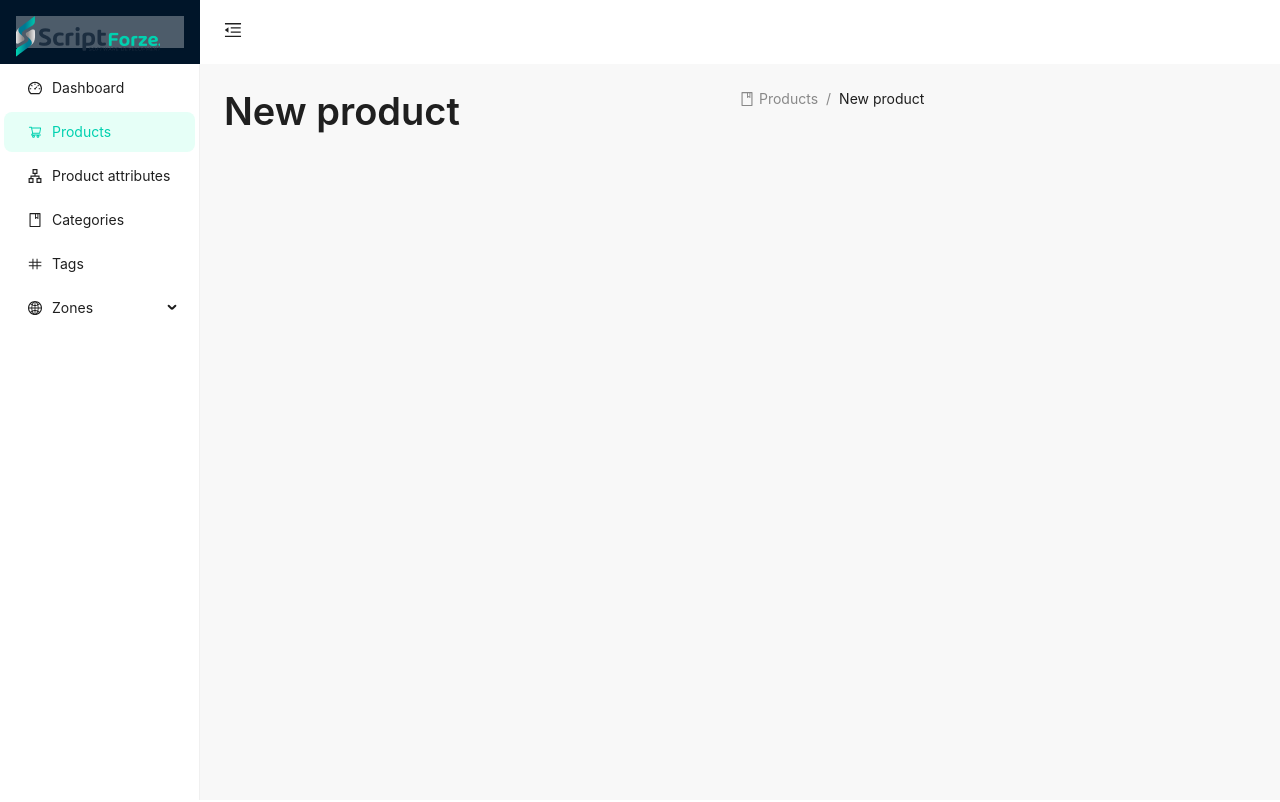
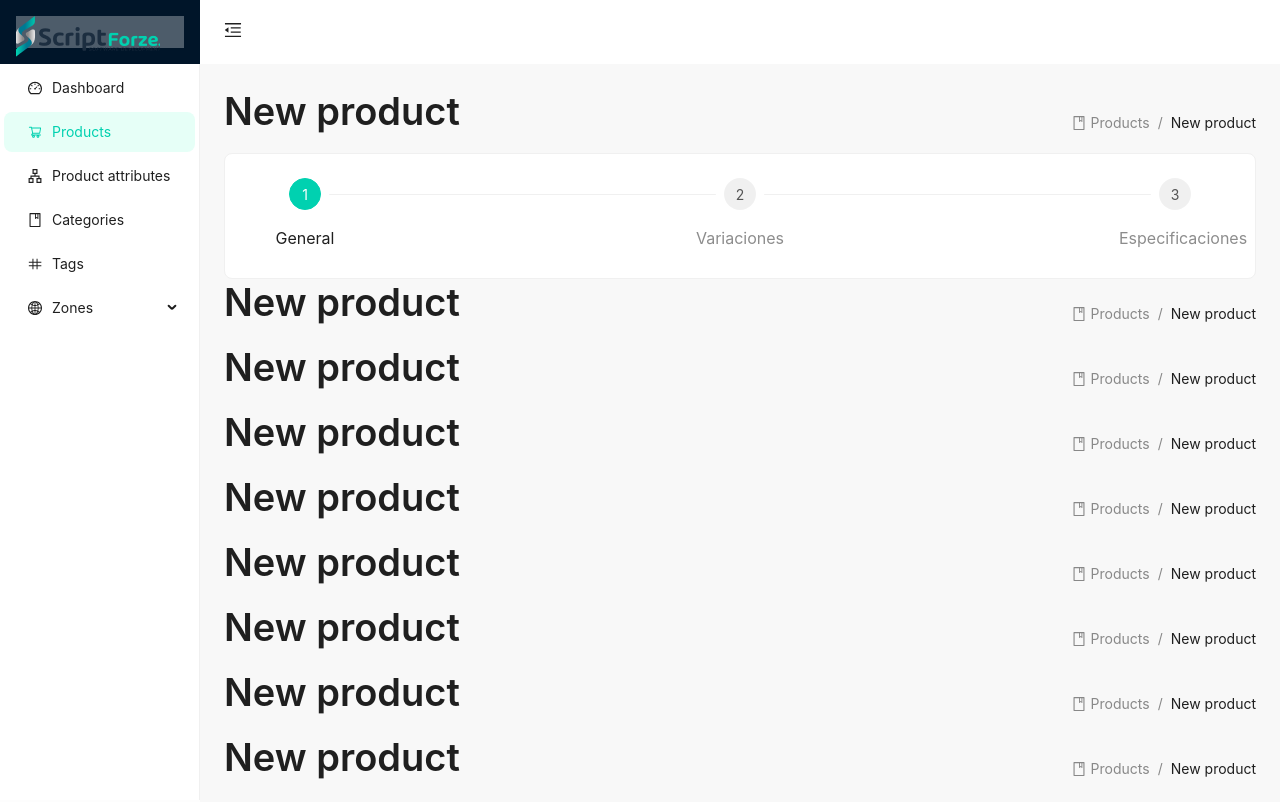
Before and after one commit to scriptforze/ecommerce-frontend, a React (Vite) app: page /products in a window 1280 px wide. Shown: the top 802 px of the page. Built offline with nearby package versions, Linux system fonts and the light colour scheme; no server answers.

Commit message:
Adding animation to the CustomAffixContainer for products page

```diff
--- a/src/modules/categories/pages/CreateCategoryPage/CreateCategoryPage.tsx
+++ b/src/modules/categories/pages/CreateCategoryPage/CreateCategoryPage.tsx
@@ -8,7 +8,7 @@ export const CreateCategoryPage = () => {
   return (
     <>
       <PageHeader title="Create category" breadCrumbItems={BREADCRUMB_ITEMS} />
-      <Card style={{ background: "#fff" }}>
+      <Card>
         <StoreCategoryForm />
       </Card>
     </>
--- a/src/modules/common/layout/AdminLayout/AdminLayout.tsx
+++ b/src/modules/common/layout/AdminLayout/AdminLayout.tsx
@@ -104,10 +104,11 @@ export const AdminLayout = () => {
         </Header>
         <Content
           style={{
+            padding: 24,
             marginTop: "64px",
-            padding: 24,
+            position: "relative",
+            background: "#f8f8f8",
             minHeight: "calc(100vh - 64px)",
-            background: "#f8f8f8",
           }}
         >
           <Outlet />
--- /dev/null
+++ b/src/modules/products/components/CustomAffixContainer/CustomAffixContainer.tsx
@@ -0,0 +1,6 @@
+import { StyledAffixContainer } from "./styled";
+import { CustomAffixContainerProps } from "./types";
+
+export const CustomAffixContainer = (props: CustomAffixContainerProps) => {
+  return <StyledAffixContainer {...props} />;
+};
--- /dev/null
+++ b/src/modules/products/components/CustomAffixContainer/index.ts
@@ -0,0 +1 @@
+export * from "./CustomAffixContainer";
--- /dev/null
+++ b/src/modules/products/components/CustomAffixContainer/styled.ts
@@ -0,0 +1,46 @@
+import { Affix } from "antd";
+import styled, { css, keyframes } from "styled-components";
+import { CustomAffixContainerProps } from "./types";
+
+const animateHorizontalEaseIn = keyframes`
+  0% {
+    margin-left: 24px;
+    width: calc(100% - 48px);
+  }
+  100%{
+    width: 100%;
+    margin-left: 0px;
+  }
+`;
+
+const animateHorizontalEaseOut = keyframes`
+  from {
+    margin-left: -24px;
+    width: calc(100% + 48px);
+  }
+  to {
+    width: 100%;
+  }
+
+`;
+
+export const StyledAffixContainer = styled(Affix)<CustomAffixContainerProps>`
+  animation: ${animateHorizontalEaseOut} 200ms ease-out;
+  ${({ $affixed }) =>
+    $affixed &&
+    css`
+      left: 0;
+      width: 100%;
+      position: absolute;
+      animation: ${animateHorizontalEaseIn};
+      animation-duration: 200ms;
+      animation-timing-function: ease-in;
+      .ant-affix {
+        .ant-card,
+        .ant-card-body {
+          border-left: none;
+          border-radius: 0px;
+        }
+      }
+    `}
+`;
--- /dev/null
+++ b/src/modules/products/components/CustomAffixContainer/types.ts
@@ -0,0 +1,5 @@
+import { AffixProps } from "antd";
+
+export interface CustomAffixContainerProps extends AffixProps {
+  $affixed: boolean;
+}
--- /dev/null
+++ b/src/modules/products/components/index.ts
@@ -0,0 +1,2 @@
+export * from "./CustomAffixContainer";
+export * from "./ProductCreationSteps";
--- /dev/null
+++ b/src/modules/products/index.ts
@@ -0,0 +1,3 @@
+export * from "./pages";
+export * from "./components";
+export * from "./routes";
--- a/src/modules/products/pages/CreateProduct/CreateProduct.tsx
+++ b/src/modules/products/pages/CreateProduct/CreateProduct.tsx
@@ -1,29 +1,43 @@
-import { BookOutlined } from "@ant-design/icons";
-import { Breadcrumb, Col, Row, Typography } from "antd";
-import { Link } from "react-router-dom";
-import { ProductsRoutesList } from "../../routes/constants";
-
-const { Title } = Typography;
-const { Item: BreadcrumbItem } = Breadcrumb;
+import { Card, Steps } from "antd";
+import { useState } from "react";
+import { PageHeader } from "@/modules/common/components/PageHeader/PageHeader";
+import { BREADCRUMB_ITEMS, STEPS_ITEMS } from "./constants";
+import { CustomAffixContainer } from "../../components";
 
 export const CreateProduct = () => {
+  const [affixed, setAffixed] = useState(false);
   document.title = "Ecommerce - New Product";
+
+  const onAffixChanged = (affixValue?: boolean) => {
+    const isAffixed = affixValue !== undefined ? affixValue : false;
+    setAffixed(isAffixed);
+  };
+
   return (
-    <Row justify="space-between">
-      <Col span={12}>
-        <Title level={1}>New product</Title>
-      </Col>
-      <Col span={12}>
-        <Breadcrumb>
-          <BreadcrumbItem>
-            <Link to={ProductsRoutesList.PRODUCTS}>
-              <BookOutlined style={{ marginRight: "5px" }} />
-              <span>Products</span>
-            </Link>
-          </BreadcrumbItem>
-          <BreadcrumbItem>New product</BreadcrumbItem>
-        </Breadcrumb>
-      </Col>
-    </Row>
+    <>
+      <PageHeader title="New product" breadCrumbItems={BREADCRUMB_ITEMS} />
+      <CustomAffixContainer
+        offsetTop={64}
+        $affixed={affixed}
+        onChange={onAffixChanged}
+      >
+        <Card>
+          <Steps current={0} labelPlacement="vertical" items={STEPS_ITEMS} />
+        </Card>
+      </CustomAffixContainer>
+      <PageHeader title="New product" breadCrumbItems={BREADCRUMB_ITEMS} />
+      <PageHeader title="New product" breadCrumbItems={BREADCRUMB_ITEMS} />
+      <PageHeader title="New product" breadCrumbItems={BREADCRUMB_ITEMS} />
+      <PageHeader title="New product" breadCrumbItems={BREADCRUMB_ITEMS} />
+      <PageHeader title="New product" breadCrumbItems={BREADCRUMB_ITEMS} />
+      <PageHeader title="New product" breadCrumbItems={BREADCRUMB_ITEMS} />
+      <PageHeader title="New product" breadCrumbItems={BREADCRUMB_ITEMS} />
+      <PageHeader title="New product" breadCrumbItems={BREADCRUMB_ITEMS} />
+      <PageHeader title="New product" breadCrumbItems={BREADCRUMB_ITEMS} />
+      <PageHeader title="New product" breadCrumbItems={BREADCRUMB_ITEMS} />
+      <PageHeader title="New product" breadCrumbItems={BREADCRUMB_ITEMS} />
+      <PageHeader title="New product" breadCrumbItems={BREADCRUMB_ITEMS} />
+      <PageHeader title="New product" breadCrumbItems={BREADCRUMB_ITEMS} />
+    </>
   );
 };
--- /dev/null
+++ b/src/modules/products/pages/CreateProduct/constants.ts
@@ -0,0 +1,24 @@
+import { BreadCrumbItem } from "@/modules/common/components/PageHeader/types";
+import { ProductsRoutesList } from "@/modules/products/routes";
+
+export const BREADCRUMB_ITEMS: BreadCrumbItem[] = [
+  {
+    title: "Products",
+    link: ProductsRoutesList.PRODUCTS,
+  },
+  {
+    title: "New product",
+  },
+];
+
+export const STEPS_ITEMS = [
+  {
+    title: "General",
+  },
+  {
+    title: "Variaciones",
+  },
+  {
+    title: "Especificaciones",
+  },
+];
--- a/src/modules/products/pages/CreateProduct/index.ts
+++ b/src/modules/products/pages/CreateProduct/index.ts
@@ -1 +1,2 @@
 export * from "./CreateProduct";
+export * from "./constants";
--- /dev/null
+++ b/src/modules/products/routes/index.ts
@@ -0,0 +1,2 @@
+export * from "./ProductsRoutes";
+export * from "./constants";
```
